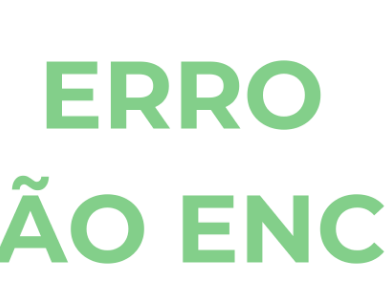
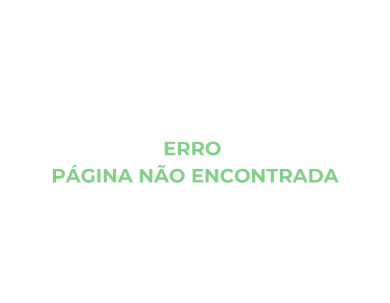
Before and after one commit to LuccasHenrique13/adp, a React (Create React App) app: page /paginanaoecontrada in a window 390 px wide. Shown: the part 197-500 px from the top of the page. Built offline with nearby package versions, Linux system fonts and the light colour scheme.

Commit message:
alterações responsividade

```diff
--- a/src/index.css
+++ b/src/index.css
@@ -171,7 +171,7 @@ body{
     filter: brightness(0.4);
 }
 
-.back-videoError{
+.back-videoError {
     display: flex;
     align-items: center;
     justify-content: center;
@@ -180,10 +180,11 @@ body{
     position: relative;
 }
 
-.back-videoError img{
-    height: 100%;
+/* Defina a largura da imagem em 100% para torná-la responsiva */
+.back-videoError img {
+    width: 100%; /* Defina a largura da imagem em 100% */
+    height: auto; /* Mantenha a proporção original da imagem */
 }
-
 
 #logoAM img{
     height: 2vh;
```
